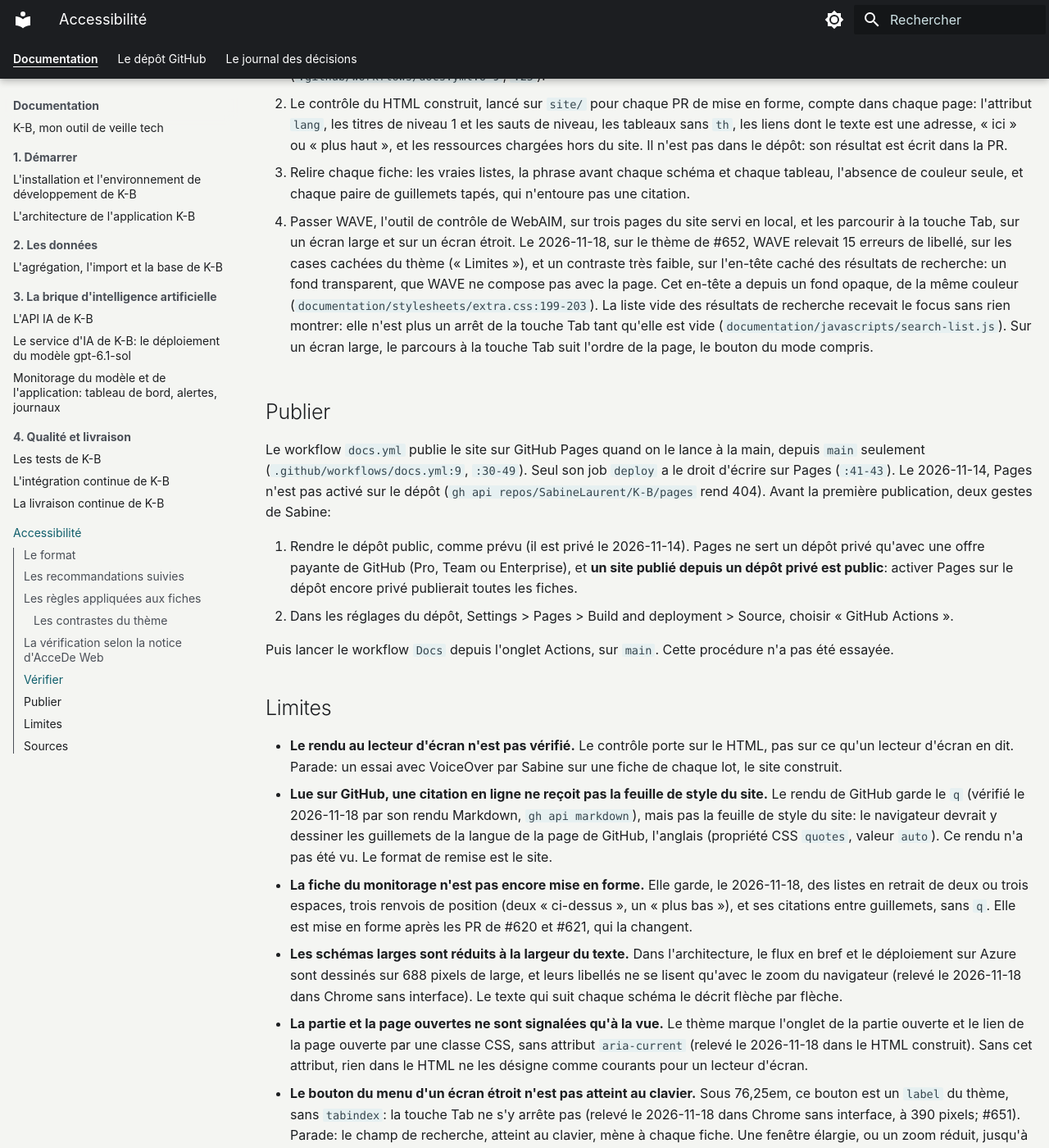
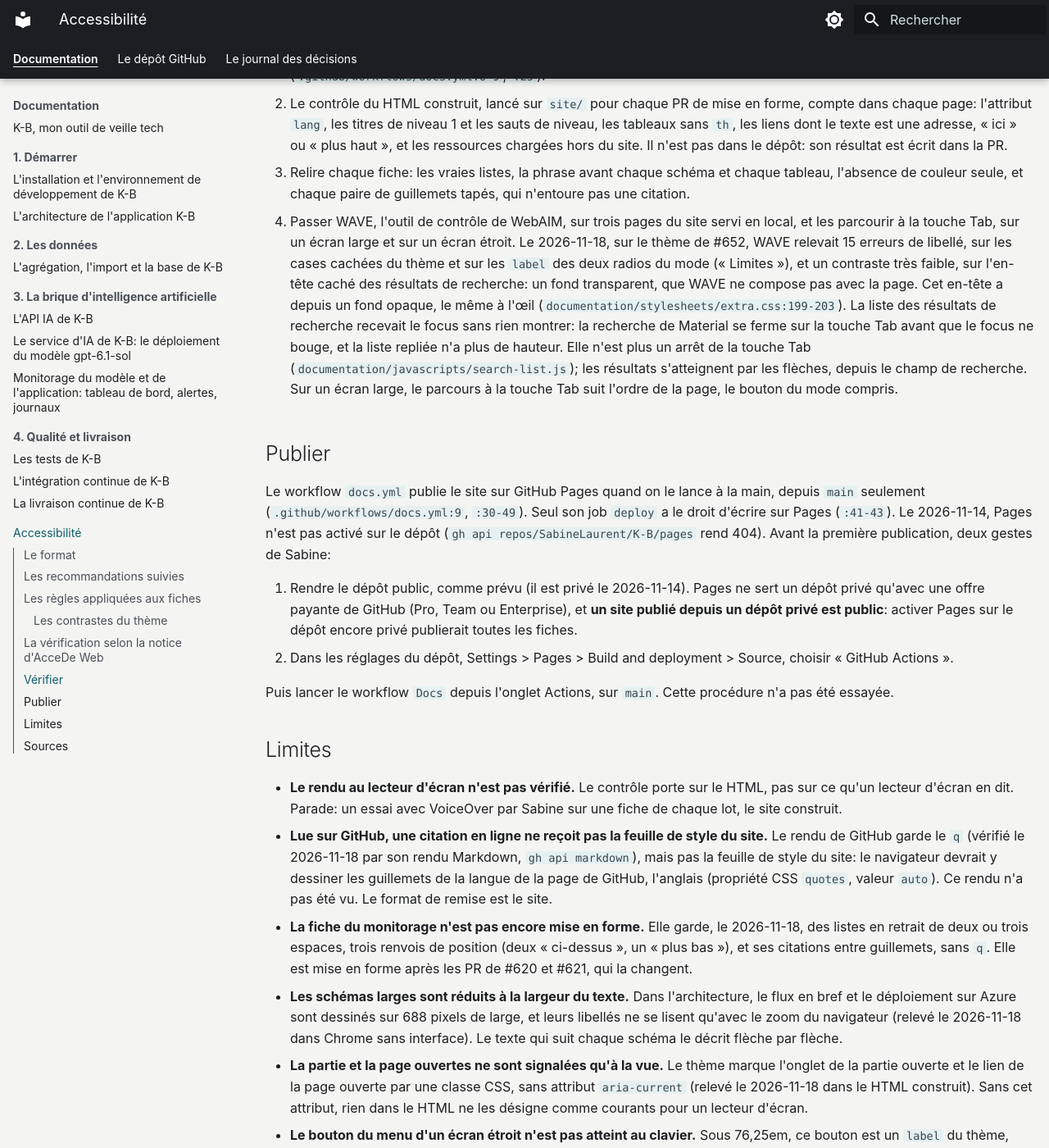
Before and after one commit to SabineLaurent/K-B, an MkDocs documentation site: the page built from documentation/accessibilite_pour_docu.md, in a window 1280 px wide and 1400 px high, scrolled down 8144 px. Shown: the whole window at 82% size. Built offline with MkDocs 1.6.1 and Material for MkDocs 9.7.7, drawn with Linux system fonts in a browser that asks for light colours; plug-ins that fetch from the network failed and are left out; some of the changed text lies outside the part shown.

Commit message:
docs: apply the review of issue 654: the search list always out of the Tab key, its header's veil painted on the page, the WAVE findings made precise (issue 654)

```diff
--- a/documentation/accessibilite_pour_docu.md
+++ b/documentation/accessibilite_pour_docu.md
@@ -201,12 +201,14 @@ peut y paraître avant le texte qui le développe.
 
 4. Passer WAVE, l'outil de contrôle de WebAIM, sur trois pages du site servi en local, et les parcourir à la touche Tab,
     sur un écran large et sur un écran étroit. Le 2026-11-18, sur le thème de #652, WAVE relevait 15 erreurs de
-    libellé, sur les cases cachées du thème (« Limites »), et un contraste très faible, sur l'en-tête caché des
-    résultats de recherche: un fond transparent, que WAVE ne compose pas avec la page. Cet en-tête a depuis un fond
-    opaque, de la même couleur (`documentation/stylesheets/extra.css:199-203`). La liste vide des résultats de
-    recherche recevait le focus sans rien montrer: elle n'est plus un arrêt de la touche Tab tant qu'elle est vide
-    (`documentation/javascripts/search-list.js`). Sur un écran large, le parcours à la touche Tab suit l'ordre de la
-    page, le bouton du mode compris.
+    libellé, sur les cases cachées du thème et sur les `label` des deux radios du mode (« Limites »), et un contraste
+    très faible, sur l'en-tête caché des résultats de recherche: un fond transparent, que WAVE ne compose pas avec la
+    page. Cet en-tête a depuis un fond opaque, le même à l'œil (`documentation/stylesheets/extra.css:199-203`). La
+    liste des résultats de recherche recevait le focus sans rien montrer: la recherche de Material se ferme sur la
+    touche Tab avant que le focus ne bouge, et la liste repliée n'a plus de hauteur. Elle n'est plus un arrêt de la
+    touche Tab (`documentation/javascripts/search-list.js`); les résultats s'atteignent par les flèches, depuis le
+    champ de recherche. Sur un écran large, le parcours à la touche Tab suit l'ordre de la page, le bouton du mode
+    compris.
 
 ## Publier
 
@@ -245,7 +247,7 @@ Puis lancer le workflow `Docs` depuis l'onglet <span lang="en">Actions</span>, s
     thème, sans `tabindex`: la touche Tab ne s'y arrête pas (relevé le 2026-11-18 dans Chrome sans interface, à
     390 pixels; #651). Parade: le champ de recherche, atteint au clavier, mène à chaque fiche. Une fenêtre élargie, ou
     un zoom réduit, jusqu'à 76,25em ou plus fait paraître la barre d'onglets.
-- **WAVE relève des libellés vides ou multiples sur les cases cachées du thème.** Material ouvre son menu, sa
+- **WAVE relève des libellés vides ou multiples sur les cases cachées du thème et sur les radios du mode.** Material ouvre son menu, sa
     recherche et la table des matières d'une page par des cases à cocher cachées, liées à des `label` sans texte ou à
     plusieurs `label`. Sur la fiche des tests, il y en avait 5 vides et 3 multiples avant le thème de #652, et 7 et 8
     depuis: le menu numéroté ajoute une case par rubrique, et le bouton du mode deux radios, qui ont un nom. Les
--- a/documentation/javascripts/search-list.js
+++ b/documentation/javascripts/search-list.js
@@ -1,12 +1,4 @@
-// The list of the search results (issue 654). Material makes it a stop of the Tab key (tabindex="0"), so that a long
-// list scrolls by the keyboard. Empty, it has no height on a wide screen, and the focus vanishes there. It stays out
-// of the Tab key until it holds a result; its text, the count of the results, stays read either way.
-(() => {
-  const list = document.querySelector(".md-search__scrollwrap");
-  if (!list) return;
-  const sync = () => {
-    list.setAttribute("tabindex", list.querySelector(".md-search-result__item") ? "0" : "-1");
-  };
-  sync();
-  new MutationObserver(sync).observe(list, { childList: true, subtree: true });
-})();
+// The list of the search results out of the Tab key (issue 654). Material makes it a Tab stop (tabindex="0"), but
+// its own search closes on Tab before the focus moves: the focus then lands on the list folded, with no height, and
+// vanishes. The results are reached by the arrow keys from the search field, and the text of the list stays read.
+document.querySelector(".md-search__scrollwrap")?.setAttribute("tabindex", "-1");
--- a/documentation/stylesheets/extra.css
+++ b/documentation/stylesheets/extra.css
@@ -196,10 +196,10 @@
   outline-color: var(--md-accent-fg-color);
 }
 
-/* The header of the search results, hidden until a search opens, on an opaque background: the same colour as the
-   veil of Material over the page, whose transparency a contrast checker such as WAVE does not compose. */
+/* The header of the search results, hidden until a search opens: its veil painted on the colour of the page, so
+   the background is opaque, the same to the eye, and a contrast checker such as WAVE reads the page under it. */
 .md-search-result__meta {
-  background-color: light-dark(#E3E4E1, #2D2F31);
+  background: linear-gradient(var(--md-default-fg-color--lightest) 0 0), var(--md-default-bg-color);
 }
 
 /* An inline citation is a q element (AcceDe Web, rule 6.1; RGAA 9.4): the browser draws its marks, here the French
--- a/mkdocs.yml
+++ b/mkdocs.yml
@@ -64,7 +64,7 @@ theme:
 extra_css:
   - stylesheets/extra.css
 
-# The list of the search results out of the Tab key while it is empty (issue 654).
+# The list of the search results out of the Tab key, where it would get the focus folded (issue 654).
 extra_javascript:
   - javascripts/search-list.js
 
```
Also changed, not shown: other parts of documentation/accessibilite_pour_docu.md (+1 -1 lines), docs/journaling/2026-11-18-corriger-les-releves-wave-du-site-de-la-doc.md (added, +105 -0 lines).
